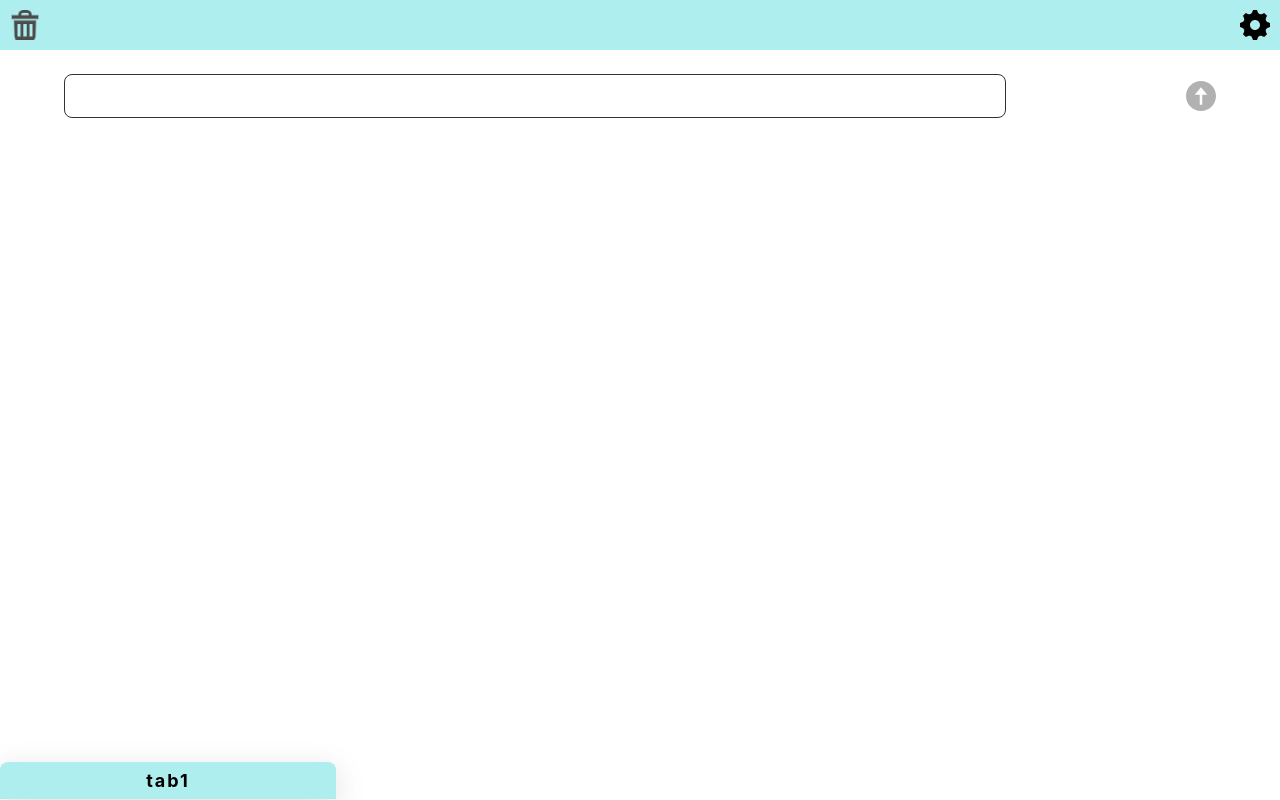
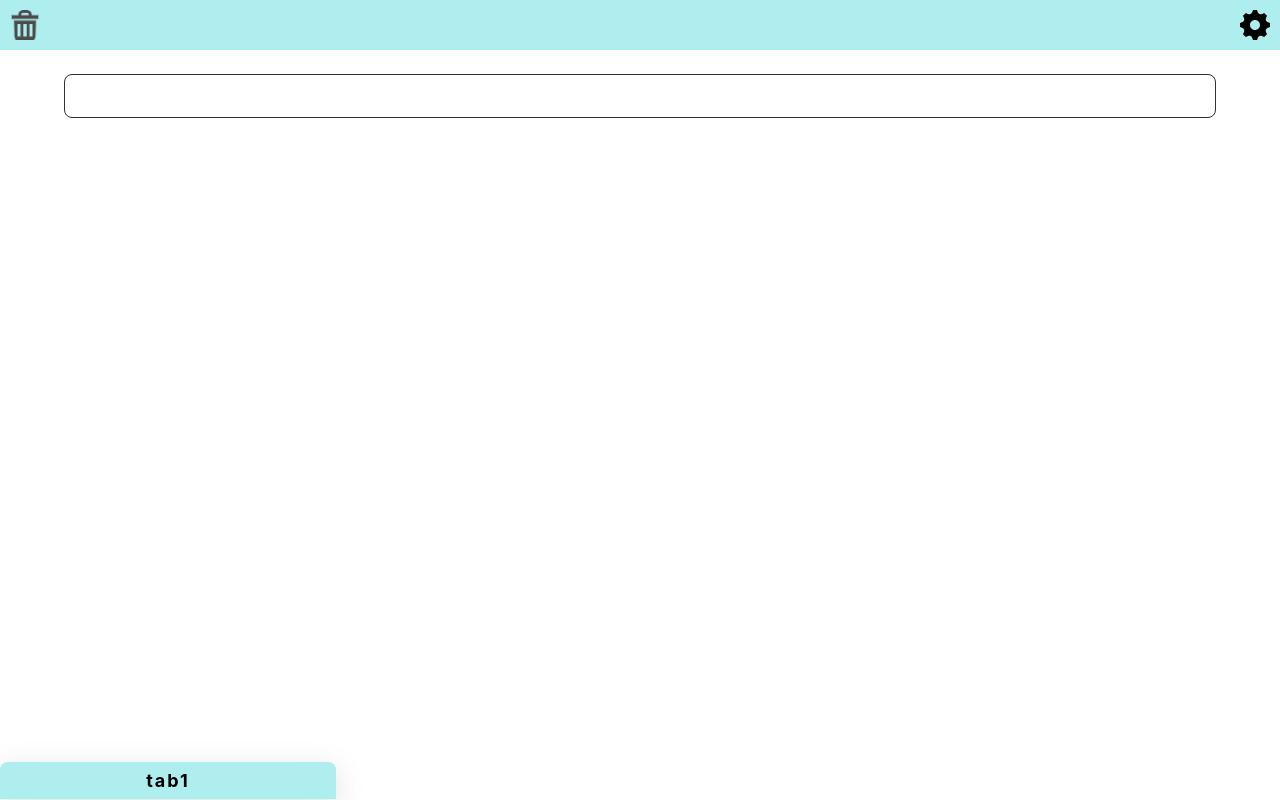
Before and after one commit to fuminaInoue/shopping-memo, a React (Create React App) app: page / in a window 1280 px wide. Built offline with nearby package versions, Linux system fonts and the light colour scheme.

Commit message:
保存ボタンを削除

```diff
--- a/src/components/molecules/InputField.tsx
+++ b/src/components/molecules/InputField.tsx
@@ -1,7 +1,6 @@
 /** @jsxImportSource @emotion/react */
 import React from 'react'
 import { css } from '@emotion/react'
-import arrow from '../../images/arrow.svg'
 
 type Props = {
   newList: string
@@ -10,14 +9,12 @@ type Props = {
     e: React.KeyboardEvent<HTMLInputElement>,
     newList: string,
   ) => void
-  saveList: (newList: string) => void
 }
 
 export const InputField: React.FC<Props> = ({
   newList,
   setNewList,
   onKeyEnter,
-  saveList,
 }) => {
   const onChangeValue = (e: React.ChangeEvent<HTMLInputElement>) => {
     setNewList(e.target.value)
@@ -31,12 +28,6 @@ export const InputField: React.FC<Props> = ({
         onChange={(e) => onChangeValue(e)}
         onKeyPress={(e) => onKeyEnter(e, newList)}
         value={newList}
-      />
-      <img
-        css={newList ? arrowStyle : disabledArrowStyle}
-        src={arrow}
-        alt="上矢印"
-        onClick={newList ? () => saveList(newList) : undefined}
       />
     </div>
   )
@@ -53,7 +44,7 @@ const listStyle = css({
 })
 
 const listInputStyle = css({
-  width: '80%',
+  width: '100%',
   height: 40,
   fontSize: 16,
   letterSpacing: 2,
@@ -61,12 +52,3 @@ const listInputStyle = css({
   border: '1px solid #333',
   borderRadius: 8,
 })
-
-const arrowStyle = css({
-  width: 30,
-  height: 30,
-})
-
-const disabledArrowStyle = css(arrowStyle, {
-  opacity: 0.3,
-})
--- a/src/components/pages/Memo.tsx
+++ b/src/components/pages/Memo.tsx
@@ -75,7 +75,6 @@ export const Memo: React.FC<Props> = () => {
           newList={newList}
           setNewList={setNewList}
           onKeyEnter={onKeyEnter}
-          saveList={saveList}
         />
       </div>
       <Tab tabNumber={tabNumber} onCLickTab={onCLickTab} />
```
